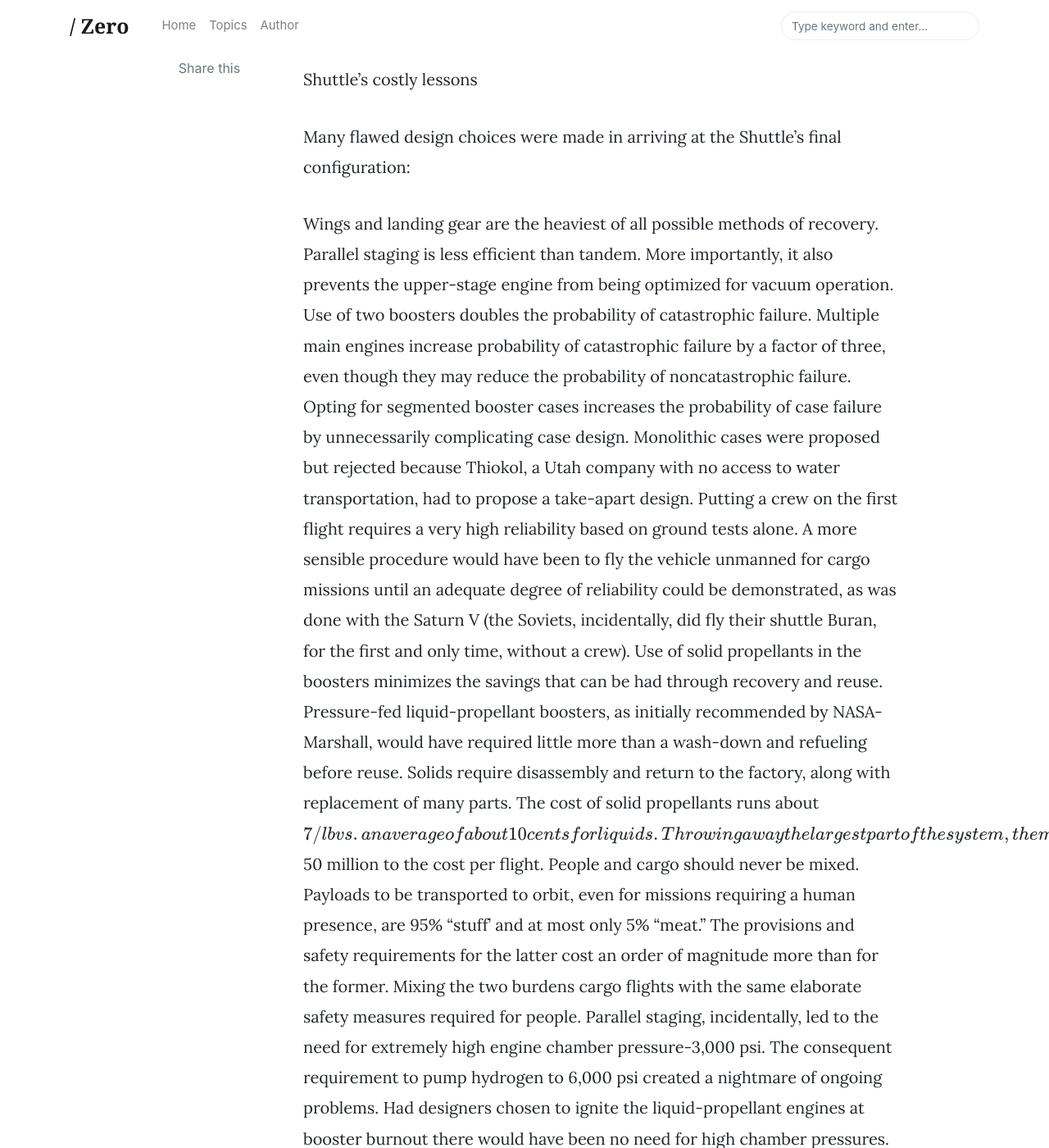
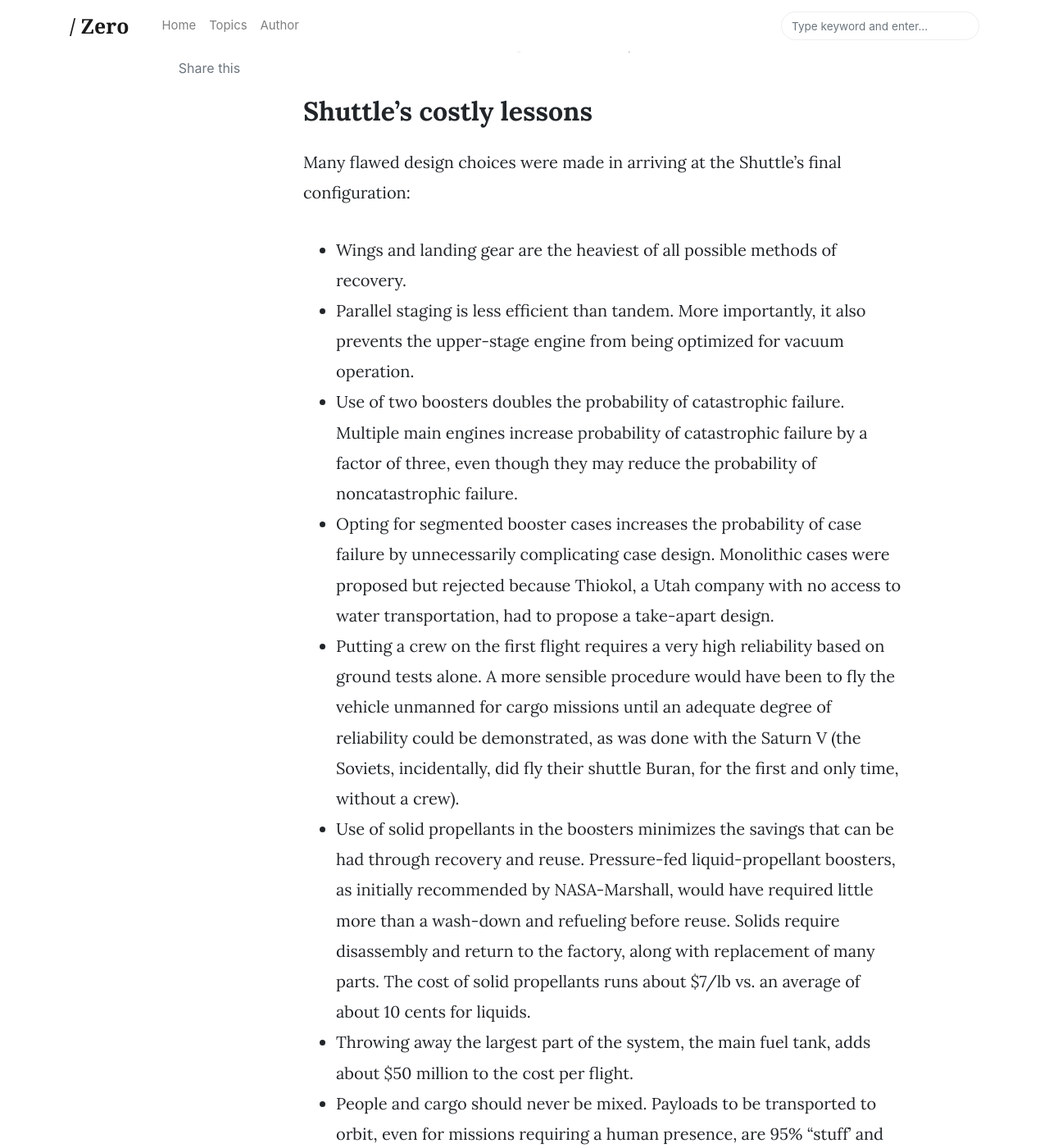
Before and after one commit to bws428/bws428.github.io, a Jekyll site: the page built from _posts/2009-05-25-the-future-of-earth-to-orbit-propulsion.md, in a window 1280 px wide and 1400 px high, scrolled down 5820 px. Shown: the whole window at 82% size. Built offline with Jekyll 4.4.1, drawn with Linux system fonts in a browser that asks for light colours; nearby versions of some CDN libraries; formulas are drawn with MathJax 3; comment, search, counter and statistics services are not loaded; some of the changed text lies outside the part shown.

Commit message:
Update 2009-05-25-the-future-of-earth-to-orbit-propulsion.md

```diff
--- a/_posts/2009-05-25-the-future-of-earth-to-orbit-propulsion.md
+++ b/_posts/2009-05-25-the-future-of-earth-to-orbit-propulsion.md
@@ -29,11 +29,9 @@ Development of the 0.5-million-lb Atlas was well along when the order came to do
 
 Apparently, nobody thought of the idea of putting two warheads on an ICBM — that idea came along much later. Had we developed the full-size version, we could have orbited both the Mercury and Gemini astronauts on the same vehicle. Actually, the Atlas never was any good as an ICBM; it came into its own only as a space launch vehicle.
 
-Simplicity, not size, is the key
+## Simplicity, not size, is the key
 
-Sea Dragon
-
-Truax Sea Dragon conceptThe key to low-cost space launch is the propulsion system (or systems). The two examples cited, Thor/Agena and Titan, are not flukes, but part of a general truth. (Note, too, that for the Titan engines, the cited cost disparity held true both for the development cost and the cost to manufacture.) This negative cost vs. size relationship seems to fly in the face of common sense. But it does turn out that the cost/size curve is very flat, and that things other than size can quickly outweigh the effect of size.
+The key to low-cost space launch is the propulsion system (or systems). The two examples cited, Thor/Agena and Titan, are not flukes, but part of a general truth. (Note, too, that for the Titan engines, the cited cost disparity held true both for the development cost and the cost to manufacture.) This negative cost vs. size relationship seems to fly in the face of common sense. But it does turn out that the cost/size curve is very flat, and that things other than size can quickly outweigh the effect of size.
 
 The explanation is both simple and logical. One has only to examine where the money goes. Long-range rockets or space launch vehicles, even relatively simple ones, are highly engineered devices. The cost to do this engineering is almost independent of the size of the parts, but heavily dependent on the number of parts.
 
@@ -56,19 +53,19 @@ Many are also obsessed with the idea of flying into space. Why put wings on a sp
 
 The only justification is the unproven (and I believe unfounded) assumption that if the configuration looks and acts like an airplane, it will have operating costs like an airliner's. This is the argument that NASA used for the Space Shuttle, but there was no background of experience to support that assumption. It has been proven to be a very costly error: The Space Shuttle represents a truly marvelous implementation of an absolutely absurd concept. Its development and use have cost some $20 billion-$40 billion, and it has set back economical access to space about 35 years.
 
-Shuttle's costly lessons
+## Shuttle's costly lessons
 
 Many flawed design choices were made in arriving at the Shuttle's final configuration:
 
-Wings and landing gear are the heaviest of all possible methods of recovery.
-Parallel staging is less efficient than tandem. More importantly, it also prevents the upper-stage engine from being optimized for vacuum operation.
-Use of two boosters doubles the probability of catastrophic failure. Multiple main engines increase probability of catastrophic failure by a factor of three, even though they may reduce the probability of noncatastrophic failure.
-Opting for segmented booster cases increases the probability of case failure by unnecessarily complicating case design. Monolithic cases were proposed but rejected because Thiokol, a Utah company with no access to water transportation, had to propose a take-apart design.
-Putting a crew on the first flight requires a very high reliability based on ground tests alone. A more sensible procedure would have been to fly the vehicle unmanned for cargo missions until an adequate degree of reliability could be demonstrated, as was done with the Saturn V (the Soviets, incidentally, did fly their shuttle Buran, for the first and only time, without a crew).
-Use of solid propellants in the boosters minimizes the savings that can be had through recovery and reuse. Pressure-fed liquid-propellant boosters, as initially recommended by NASA-Marshall, would have required little more than a wash-down and refueling before reuse. Solids require disassembly and return to the factory, along with replacement of many parts. The cost of solid propellants runs about $7/lb vs. an average of about 10 cents for liquids.
-Throwing away the largest part of the system, the main fuel tank, adds about $50 million to the cost per flight.
-People and cargo should never be mixed. Payloads to be transported to orbit, even for missions requiring a human presence, are 95% "stuff' and at most only 5% "meat." The provisions and safety requirements for the latter cost an order of magnitude more than for the former. Mixing the two burdens cargo flights with the same elaborate safety measures required for people.
-Parallel staging, incidentally, led to the need for extremely high engine chamber pressure-3,000 psi. The consequent requirement to pump hydrogen to 6,000 psi created a nightmare of ongoing problems. Had designers chosen to ignite the liquid-propellant engines at booster burnout there would have been no need for high chamber pressures. In fact, the chamber pressure could have been so low that no pumps would have been needed at all.
+* Wings and landing gear are the heaviest of all possible methods of recovery.
+* Parallel staging is less efficient than tandem. More importantly, it also prevents the upper-stage engine from being optimized for vacuum operation.
+* Use of two boosters doubles the probability of catastrophic failure. Multiple main engines increase probability of catastrophic failure by a factor of three, even though they may reduce the probability of noncatastrophic failure.
+* Opting for segmented booster cases increases the probability of case failure by unnecessarily complicating case design. Monolithic cases were proposed but rejected because Thiokol, a Utah company with no access to water transportation, had to propose a take-apart design.
+* Putting a crew on the first flight requires a very high reliability based on ground tests alone. A more sensible procedure would have been to fly the vehicle unmanned for cargo missions until an adequate degree of reliability could be demonstrated, as was done with the Saturn V (the Soviets, incidentally, did fly their shuttle Buran, for the first and only time, without a crew).
+* Use of solid propellants in the boosters minimizes the savings that can be had through recovery and reuse. Pressure-fed liquid-propellant boosters, as initially recommended by NASA-Marshall, would have required little more than a wash-down and refueling before reuse. Solids require disassembly and return to the factory, along with replacement of many parts. The cost of solid propellants runs about $7/lb vs. an average of about 10 cents for liquids.
+* Throwing away the largest part of the system, the main fuel tank, adds about $50 million to the cost per flight.
+* People and cargo should never be mixed. Payloads to be transported to orbit, even for missions requiring a human presence, are 95% "stuff' and at most only 5% "meat." The provisions and safety requirements for the latter cost an order of magnitude more than for the former. Mixing the two burdens cargo flights with the same elaborate safety measures required for people.
+* Parallel staging, incidentally, led to the need for extremely high engine chamber pressure-3,000 psi. The consequent requirement to pump hydrogen to 6,000 psi created a nightmare of ongoing problems. Had designers chosen to ignite the liquid-propellant engines at booster burnout there would have been no need for high chamber pressures. In fact, the chamber pressure could have been so low that no pumps would have been needed at all.
 
 Engine performance at altitude is almost exclusively a function of the area ratio of the nozzle, and almost independent of combustion pressure. Low-chamber-pressure engines are larger, but no heavier, than those using higher pressure; nor need they occupy more space. If the pressure is low enough, the nose of the first stage can be inserted into the nozzle of the second, reducing (and possibly even eliminating) the interstage structure. Very high area ratios, even those having exit bells extending beyond the diameter of the first stage, can be obtained by corrugating the thin exit cone into a cylinder and draping it over the first stage. Since low-pressure nozzle skirts can be radiation cooled, they can be made of thin stock, and hence are very light.
 
```
Also changed, not shown: other parts of _posts/2009-05-25-the-future-of-earth-to-orbit-propulsion.md (+19 -18 lines).
